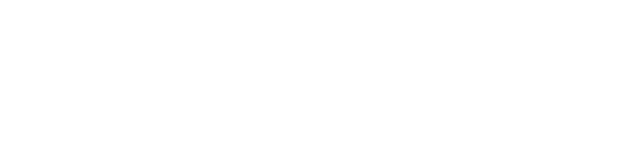
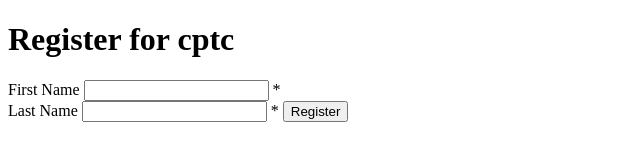
Before and after one commit to kevinhenneigh/Spring2020FormValidation, a plain HTML site: page index.html in a window 1280 px wide. Shown: the whole page, without its empty margins (0-640 px from the left). Drawn offline with Linux system fonts and the light colour scheme.

Commit message:
Started registration form

```diff
--- a/index.html
+++ b/index.html
@@ -6,6 +6,18 @@
     <title>Form Validation</title>
 </head>
 <body>
+    <h1>Register for cptc</h1>
+        <form>
+            <label for="first-name">First Name</label>
+            <input type="text" id="first-name">
+            <span>*</span>
+            <br>
+            <label for="last-name">Last Name</label>
+            <input type="text" id="last-name">
+            <span>*</span>
 
+            <button type="button">Register</button>
+        </form>
+        <script src="js/main.js"></script>
 </body>
 </html>
```
